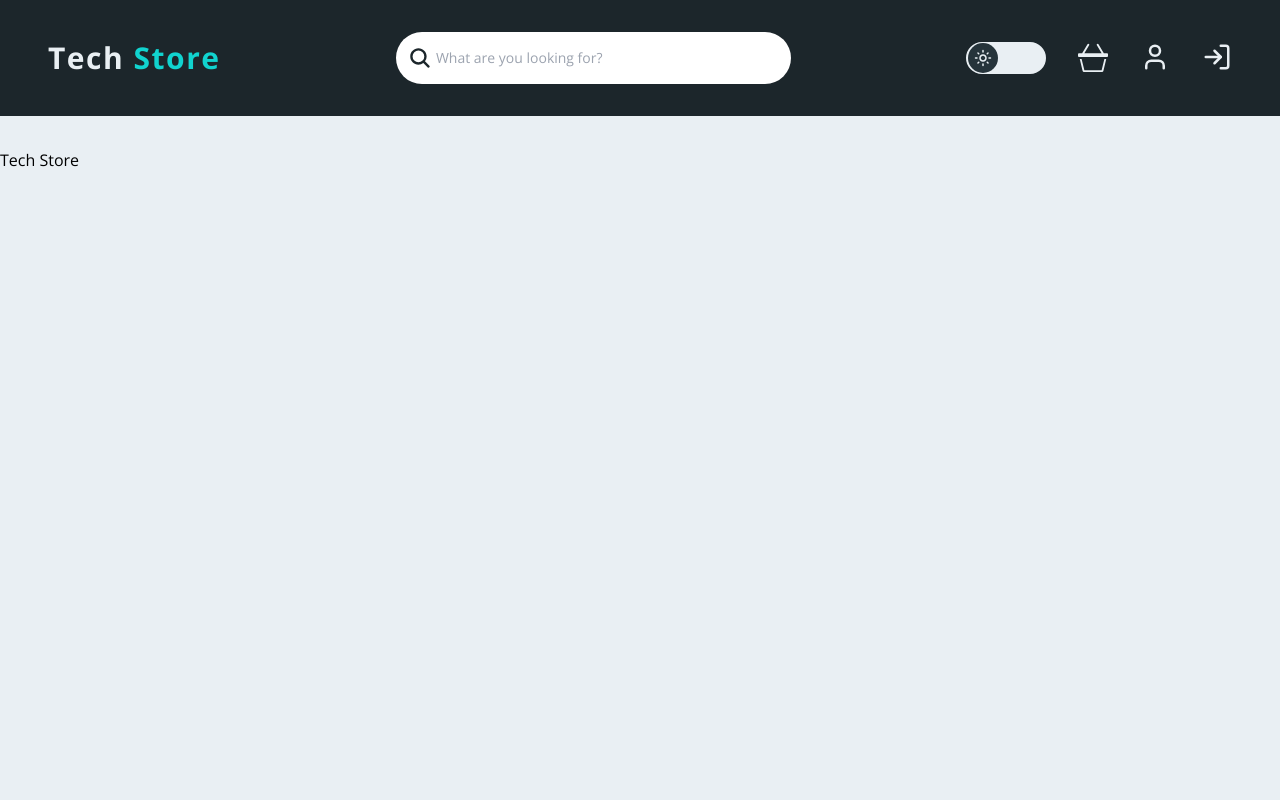
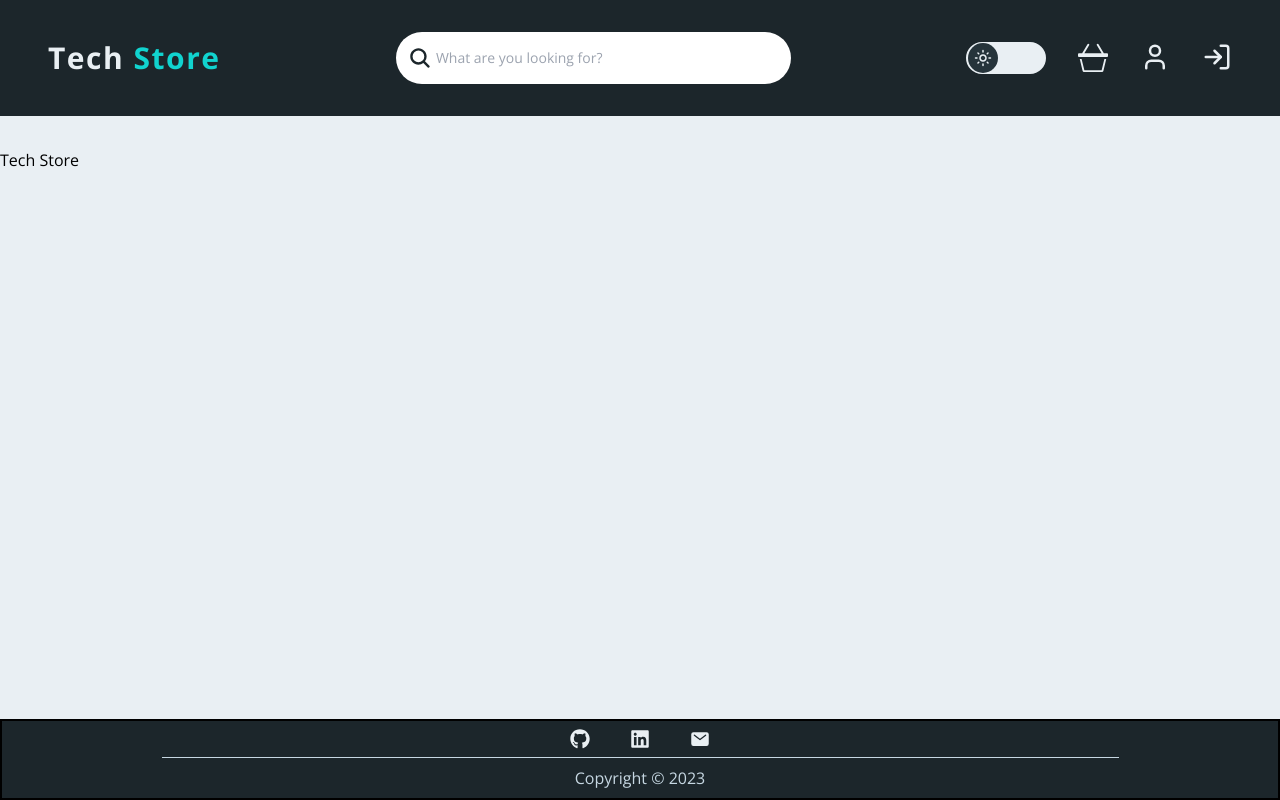
Before and after one commit to hakankaraahmet/tech-store-frontend, a Next.js app: page / in a window 1280 px wide. Built offline with nearby package versions, Linux system fonts and the light colour scheme.

Commit message:
footer is completed

```diff
--- a/src/app/layout.tsx
+++ b/src/app/layout.tsx
@@ -3,6 +3,7 @@ import { Open_Sans } from "next/font/google";
 import "./globals.css";
 import Providers from "@/lib/provider";
 import Navbar from "@/components/partials/Navbar";
+import Footer from "@/components/partials/Footer";
 
 const open_sans = Open_Sans({
   subsets: ["latin"],
@@ -21,9 +22,12 @@ export default function RootLayout({
 }) {
   return (
     <html lang="en">
-      <body className={ `bg-secondary-400 dark:bg-primary-300 ${open_sans.className}`}>
+      <body
+        className={`flex flex-col bg-secondary-400  min-h-screen dark:bg-primary-300 ${open_sans.className}`}
+      >
         <Navbar />
         <Providers>{children}</Providers>
+        <Footer />
       </body>
     </html>
   );
--- /dev/null
+++ b/src/components/partials/Footer.tsx
@@ -0,0 +1,33 @@
+import { ISocialMedia, socialMedia } from "@/constants/socialMedia";
+import Link from "next/link";
+import React from "react";
+import Tooltip from "../ui/Tooltip";
+
+const Footer = () => {
+  const currentYear = new Date().getFullYear();
+  return (
+    <footer className="border-2 border-black text-secondary-800 mt-auto py-2 flex flex-col items-center bg-primary-800">
+      <div className="border-b border-secondary-800 w-3/4 flex gap-x-10 justify-center pb-2">
+        {socialMedia.map((media: ISocialMedia) => (
+          <Tooltip
+            message={media.name}
+            className={`top-6  flex justify-center ${
+              media.id == 2 ? "w-40" : "w-20"
+            }`}
+          >
+            <Link
+              target={media.id !== 2 ? "_blank" : ""}
+              key={media.id}
+              href={media.link}
+            >
+              {media.icon}
+            </Link>
+          </Tooltip>
+        ))}
+      </div>
+      <p className="pt-2">Copyright &#169; {currentYear} </p>
+    </footer>
+  );
+};
+
+export default Footer;
--- a/src/components/partials/Navbar.tsx
+++ b/src/components/partials/Navbar.tsx
@@ -43,7 +43,6 @@ const Navbar = () => {
       return newTheme;
     });
   };
-  console.log("isSideBarOpen :>> ", isSideBarOpen);
   return (
     <nav className="mb-8">
       <div className="grid grid-cols-2 lg:flex  justify-between items-center  py-8 px-12 bg-primary-800">
@@ -103,7 +102,6 @@ const Navbar = () => {
       >
         <Sidebar
           handleDarkMode={handleDarkMode}
-          isSideBarOpen
           setSideBarOpen={setSideBarOpen}
         />
       </div>
--- a/src/components/partials/Sidebar.tsx
+++ b/src/components/partials/Sidebar.tsx
@@ -7,13 +7,11 @@ import { LuLogIn, LuUser } from "react-icons/lu";
 import Typography from "../ui/Typography";
 
 interface ISideBar {
-  isSideBarOpen: boolean;
   setSideBarOpen: (value: boolean) => void;
   handleDarkMode: () => void;
 }
 
 const Sidebar = ({
-  isSideBarOpen,
   setSideBarOpen,
   handleDarkMode,
 }: ISideBar) => {
--- a/src/components/ui/Tooltip.tsx
+++ b/src/components/ui/Tooltip.tsx
@@ -1,14 +1,15 @@
 interface ITooltips {
   children: React.ReactNode;
   message: string;
+  className?: string
 }
 
-const Tooltip = ({ children, message }: ITooltips) => {
+const Tooltip = ({ children, message, className }: ITooltips) => {
   return (
     <div className="group relative flex">
       {children}
       <span
-        className={`capitalize max-w-xs min-w-16  absolute top-10 scale-0 transition-all rounded bg-primary-800 border border-secondary-400 p-1 text-sm text-secondary-400 group-hover:scale-100`}
+        className={`${className ? className : "top-10 min-w-16"} capitalize max-w-xs   absolute scale-0 transition-all rounded bg-primary-800 border border-secondary-400 p-1 text-sm text-secondary-400 group-hover:scale-100`}
       >
         {message}
       </span>
--- /dev/null
+++ b/src/constants/socialMedia.tsx
@@ -0,0 +1,31 @@
+import { FaGithub } from "react-icons/fa";
+import { FaLinkedin } from "react-icons/fa";
+import { IoMail } from "react-icons/io5";
+
+export interface ISocialMedia {
+  id: number;
+  name: string;
+  link: string;
+  icon: JSX.Element;
+}
+
+export const socialMedia: ISocialMedia[] = [
+  {
+    id: 0,
+    name: "Github",
+    link: "https://github.com/hakankaraahmet",
+    icon: <FaGithub className="text-xl text-secondary-400 hover:text-tertiary"/>,
+  },
+  {
+    id: 1,
+    name: "Linkedin",
+    link: "https://www.linkedin.com/in/hakan-karaahmeto%C4%9Flu/",
+    icon: <FaLinkedin className="text-xl text-secondary-400 hover:text-tertiary"/>,
+  },
+  {
+    id: 2,
+    name: "Send mail to me",
+    link: "mailto:karaahmethkn@gmail.com",
+    icon: <IoMail className="text-xl text-secondary-400 hover:text-tertiary"/>,
+  },
+];
```
